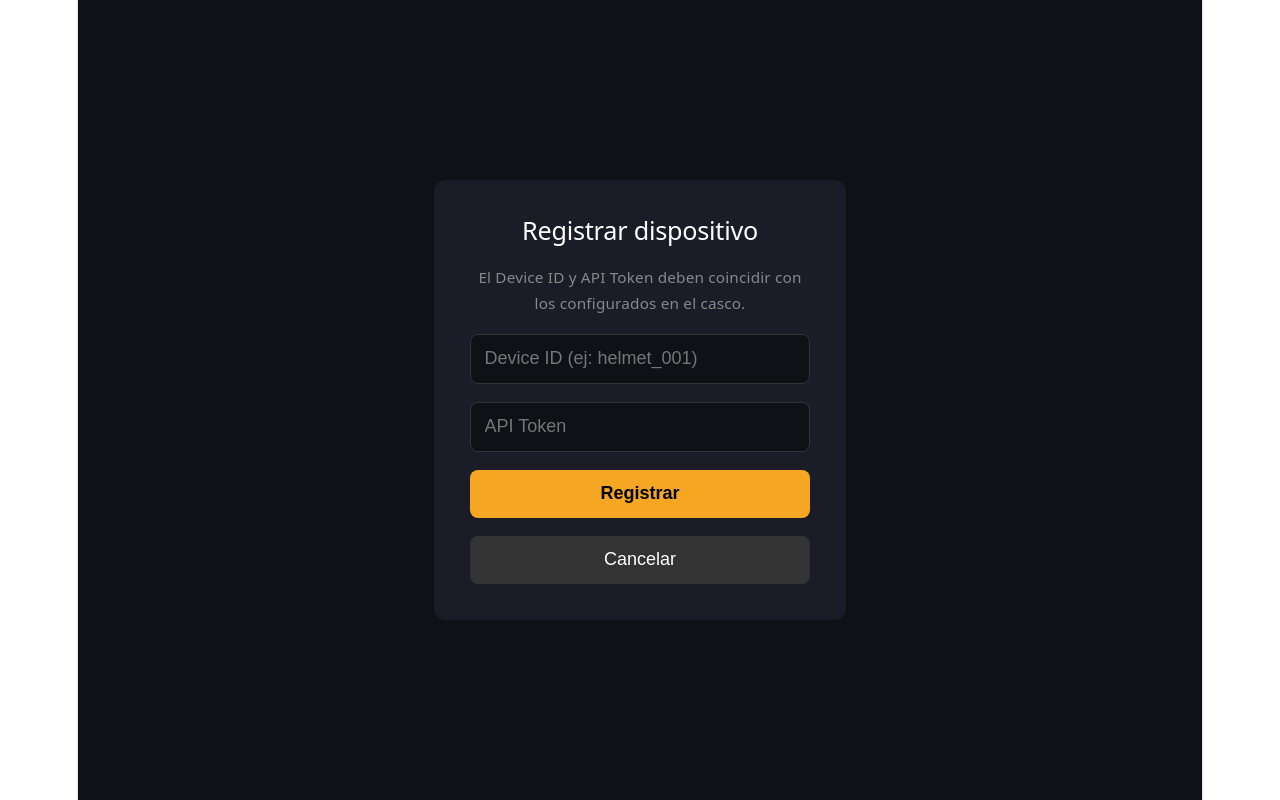
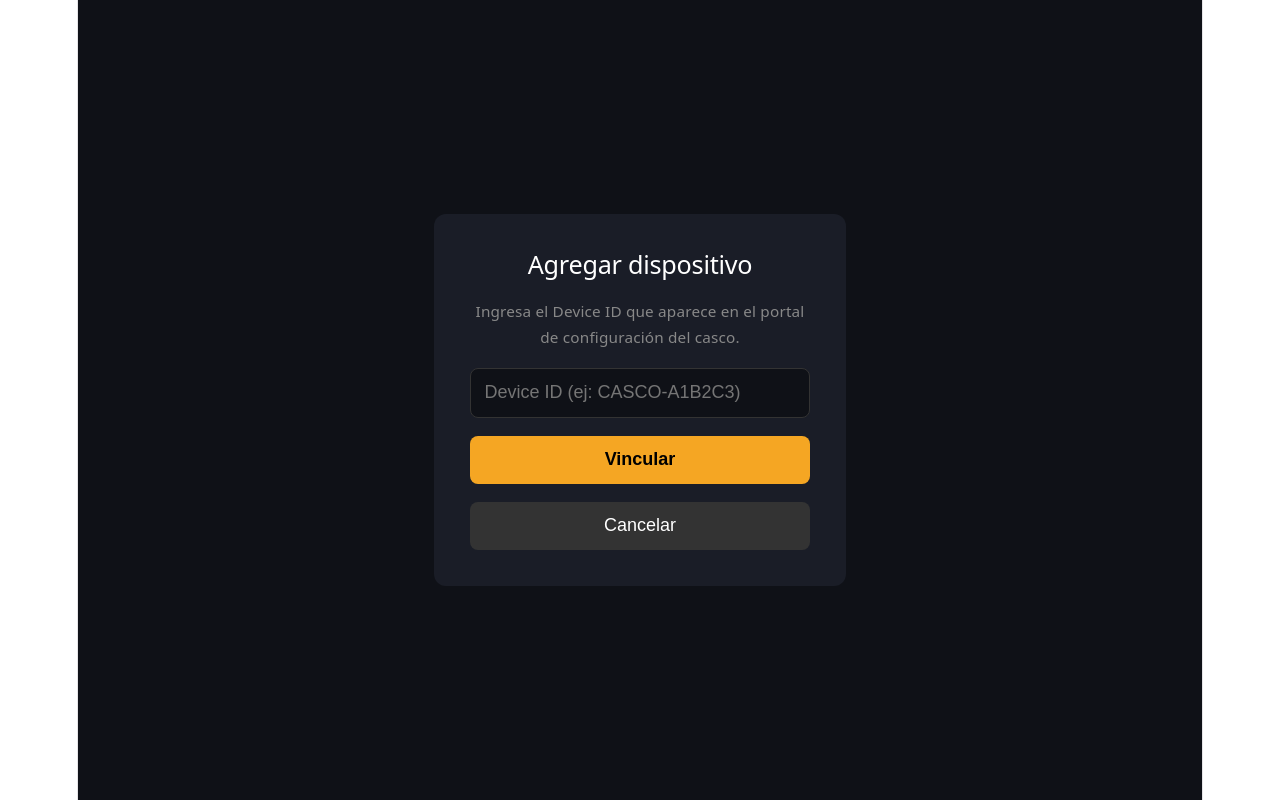
Before and after one commit to monnthu/casco-web, a React (Vite) app: page /add-device in a window 1280 px wide. Built offline with nearby package versions, Linux system fonts and the light colour scheme; sample sign-in values are in the browser's storage.

Commit message:
Simplified add device

```diff
--- a/src/pages/AddDevice.jsx
+++ b/src/pages/AddDevice.jsx
@@ -3,50 +3,42 @@ import { useNavigate } from 'react-router-dom'
 import API from '../api'
 
 export default function AddDevice() {
-    const [deviceId,  setDeviceId]  = useState('')
-    const [apiToken,  setApiToken]  = useState('')
-    const [error,     setError]     = useState('')
-    const [success,   setSuccess]   = useState(false)
+    const [deviceId, setDeviceId] = useState('')
+    const [error,    setError]    = useState('')
+    const [success,  setSuccess]  = useState(false)
     const navigate = useNavigate()
 
     async function handleAdd() {
-        if (!deviceId || !apiToken)
-            return setError('Completa todos los campos')
+        if (!deviceId) return setError('Ingresa el Device ID')
         try {
-            await API.post('/devices/register', { device_id: deviceId, api_token: apiToken })
+            await API.post('/devices/link', { device_id: deviceId })
             setSuccess(true)
             setTimeout(() => navigate('/'), 1500)
         } catch (err) {
-            setError(err.response?.data?.error || 'Error al registrar dispositivo')
+            setError(err.response?.data?.error || 'Device ID no encontrado')
         }
     }
 
     return (
         <div style={styles.container}>
             <div style={styles.card}>
-                <h2 style={styles.title}>Registrar dispositivo</h2>
+                <h2 style={styles.title}>Agregar dispositivo</h2>
                 <p style={styles.subtitle}>
-                    El Device ID y API Token deben coincidir con los configurados en el casco.
+                    Ingresa el Device ID que aparece en el portal de configuración del casco.
                 </p>
 
                 <input
                     style={styles.input}
-                    placeholder="Device ID (ej: helmet_001)"
+                    placeholder="Device ID (ej: CASCO-A1B2C3)"
                     value={deviceId}
-                    onChange={e => setDeviceId(e.target.value)}
-                />
-                <input
-                    style={styles.input}
-                    placeholder="API Token"
-                    value={apiToken}
-                    onChange={e => setApiToken(e.target.value)}
+                    onChange={e => setDeviceId(e.target.value.toUpperCase())}
                 />
 
                 {error   && <p style={styles.error}>{error}</p>}
-                {success && <p style={styles.success}>Dispositivo registrado. Redirigiendo...</p>}
+                {success && <p style={styles.success}>Dispositivo vinculado. Redirigiendo...</p>}
 
                 <button style={styles.button} onClick={handleAdd}>
-                    Registrar
+                    Vincular
                 </button>
                 <button style={styles.back} onClick={() => navigate('/')}>
                     Cancelar
```
